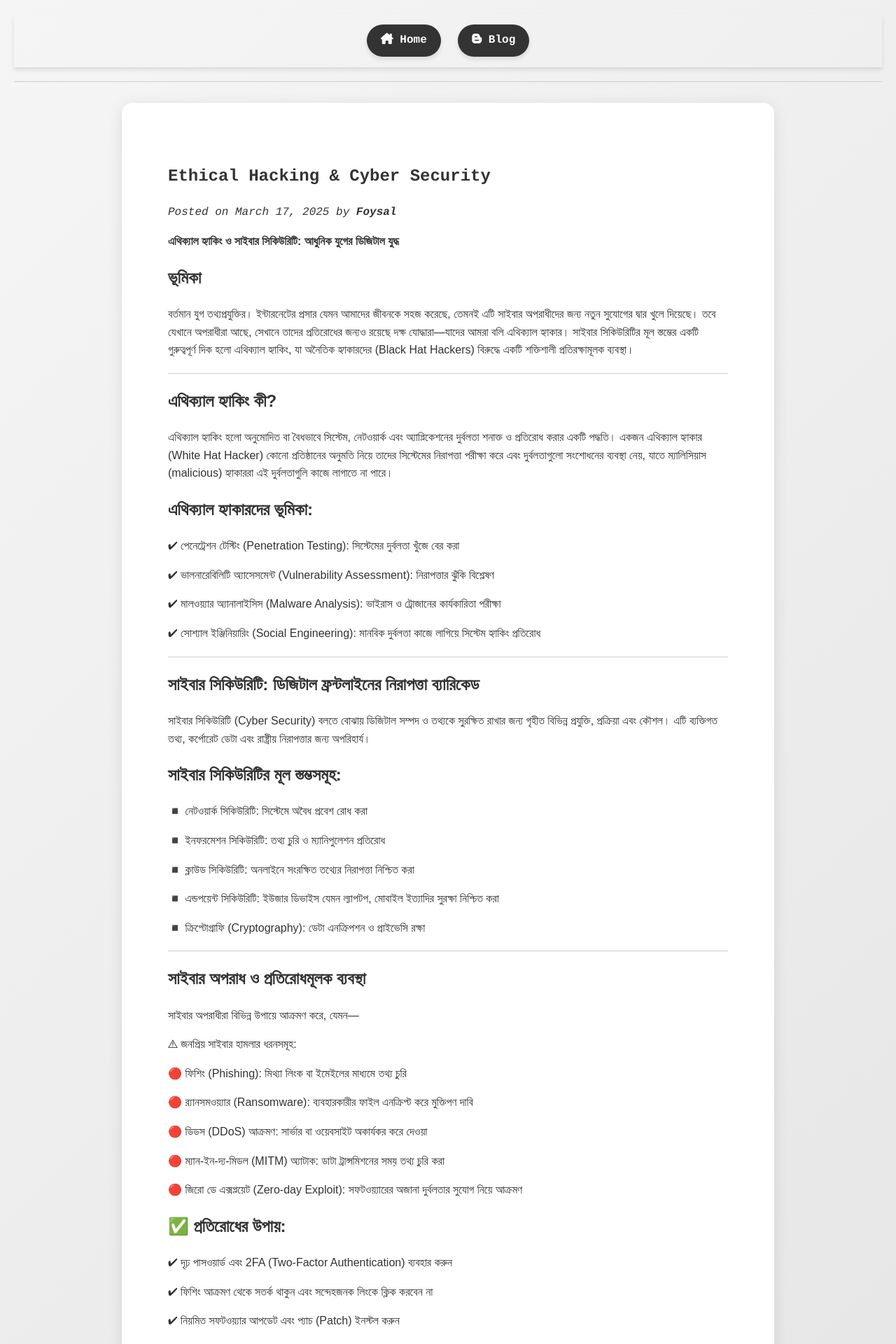
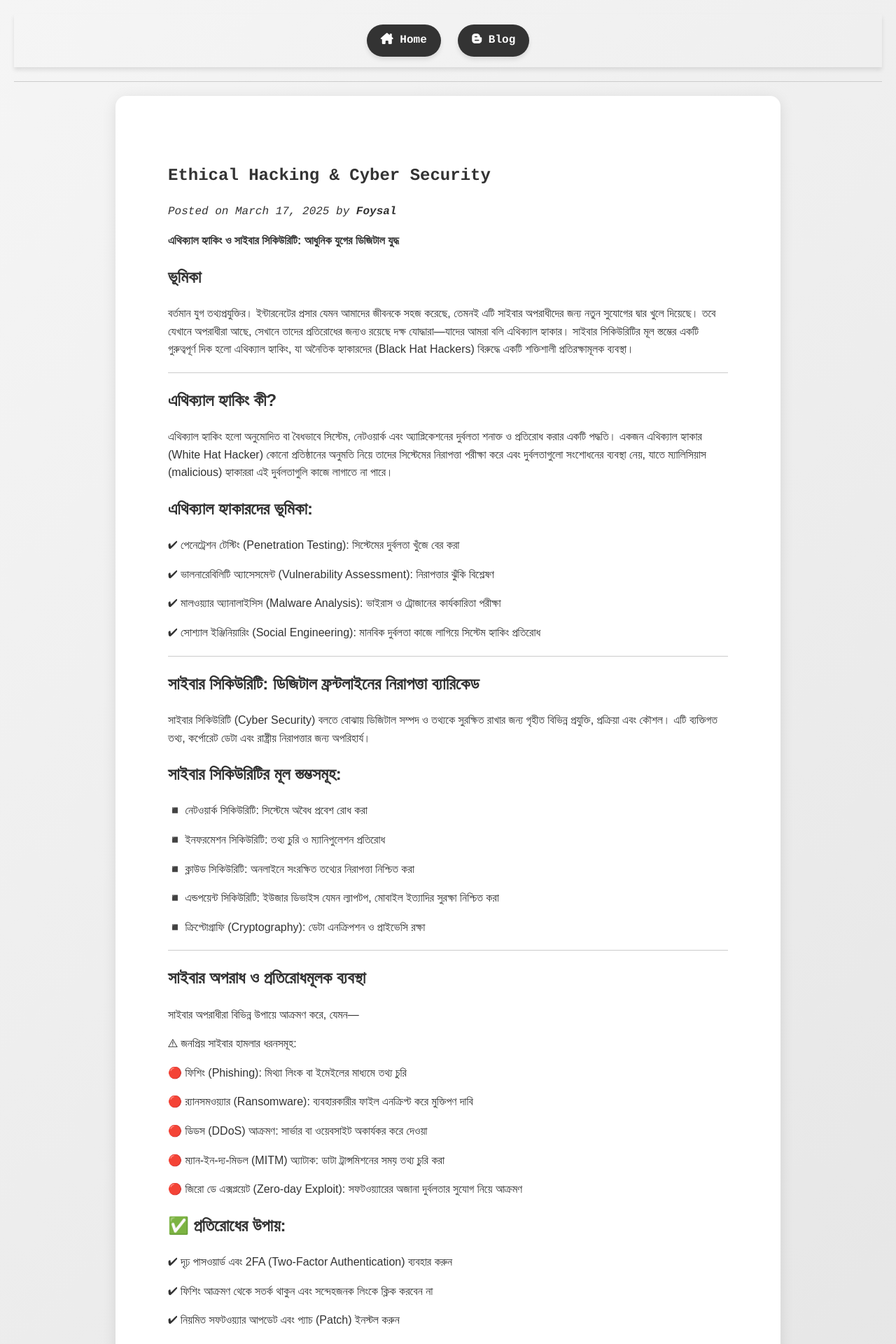
Before and after one commit to foysal1627/foysal1627.github.io, a Jekyll site: the page built from _posts/2025-03-18-new-blog.md, in a window 1280 px wide. Shown: the top 1920 px of the page at 70% size. Built offline with Jekyll 4.4.1, drawn with Linux system fonts in a browser that asks for light colours.

Commit message:
style.css

```diff
--- a/assets/css/style.css
+++ b/assets/css/style.css
@@ -47,8 +47,8 @@ nav a:hover {
 /* Article Section */
 article {
     max-width: 800px;
-    margin: 30px auto;
-    padding: 66px;
+    margin: 15px auto;
+    padding: 75px;
     background: white;
     border-radius: 15px;
     box-shadow: 0 4px 20px rgba(0,0,0,0.1);
```
